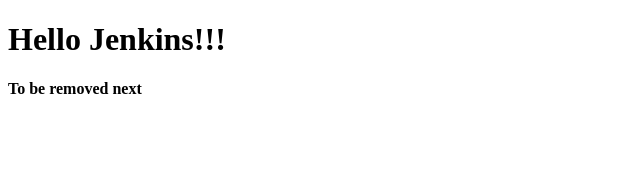
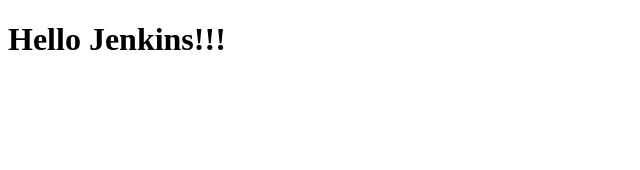
Before and after one commit to Tejasreep/ANgularWithJenkins, an Angular app: page / in a window 1280 px wide. Shown: the top 170 px of the page, without its empty margins (0-640 px from the left). Built offline with nearby package versions, Linux system fonts and the light colour scheme; what angular-in-memory-web-api would draw is missing.

Commit message:
Update app.component.html

```diff
--- a/src/app/app.component.html
+++ b/src/app/app.component.html
@@ -1,4 +1,3 @@
 <div class="container">
     <h1>Hello Jenkins!!!</h1>
-  <h4>To be removed next</h4>
 </div>
```
